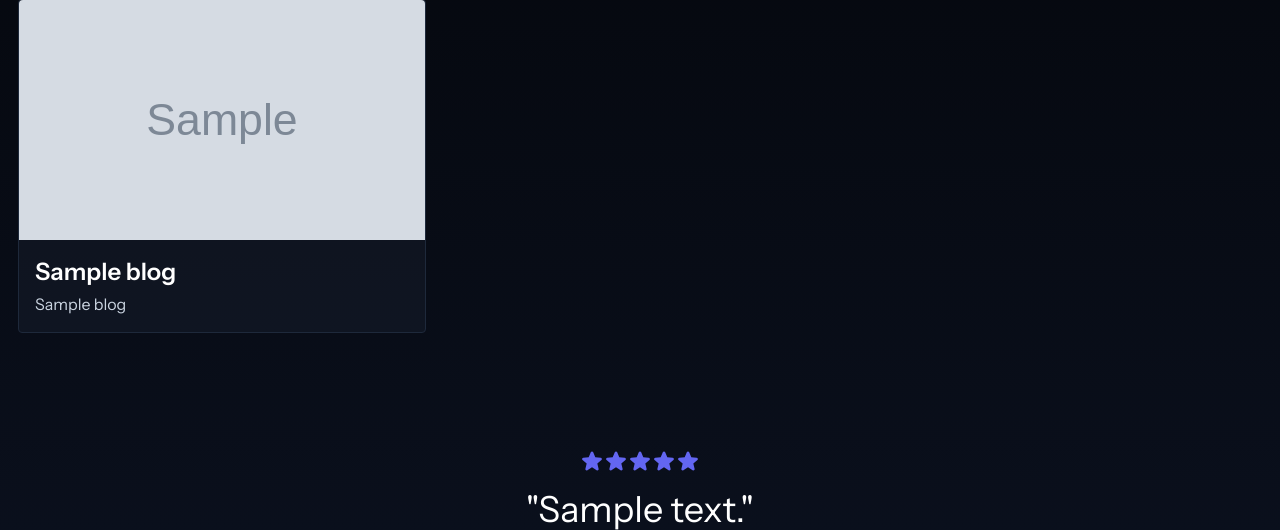
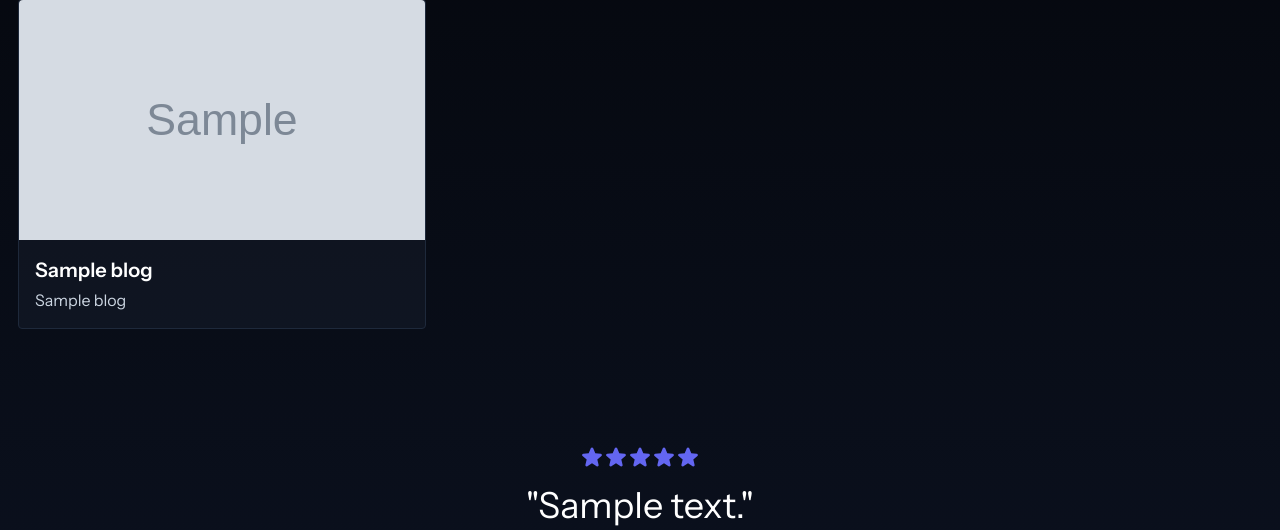
Before and after one commit to tadiyusss/django-portfolio, a Django app: template django_portfolio/templates/index.html in a window 1280 px wide. Shown: the part 1541-2071 px from the top of the page. Run offline with Django 5.2, Linux system fonts and the light colour scheme; tables that the repository leaves empty hold one stand-in row (values such as "Sample post"); the template is opened without the code that fills it: values that come from a table or form of the project are taken from there, most other values are stand-ins (such as "Sample title", 1, 10 or a date in 2020); grey boxes marked "Sample" are stand-in pictures; data that the repository does not hold is empty; some libraries are stand-ins or nearby versions.

Commit message:
fixed text size on blog card

```diff
--- a/django_portfolio/templates/components/blogs.html
+++ b/django_portfolio/templates/components/blogs.html
@@ -10,7 +10,7 @@
             <a href="{% url 'view_blog' blog.blog_id %}" class="col-span-1 border border-slate-800 bg-slate-800/30 text-white rounded">
                 <img src="{{ blog.image.url }}" class="rounded-t h-60 w-full object-cover">
                 <div class="p-4">
-                    <h5 class="text-2xl font-semibold">{{ blog.title }}</h5>
+                    <h5 class="text-xl font-semibold">{{ blog.title }}</h5>
                     <p class="mt-1 text-slate-300">{{ blog.subheading }}</p>
                 </div>
             </a>
```
